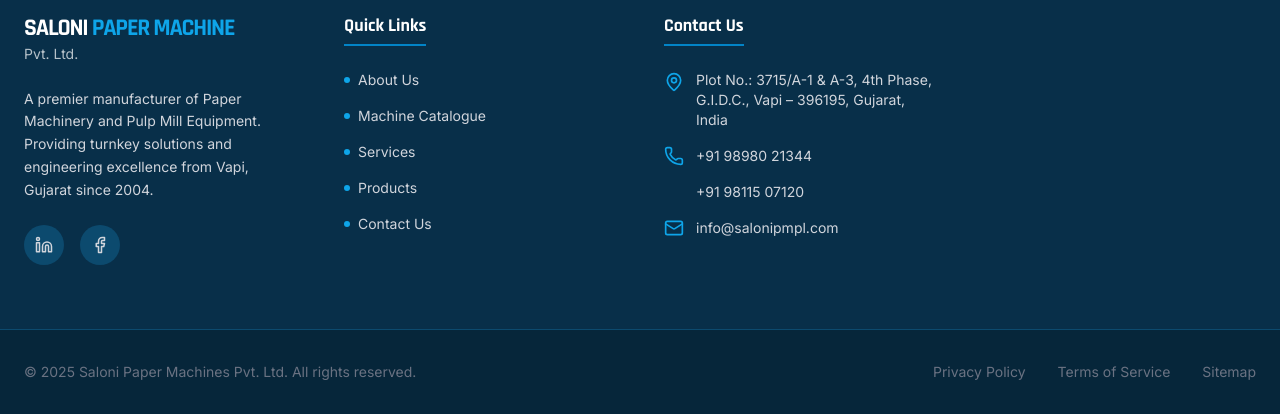
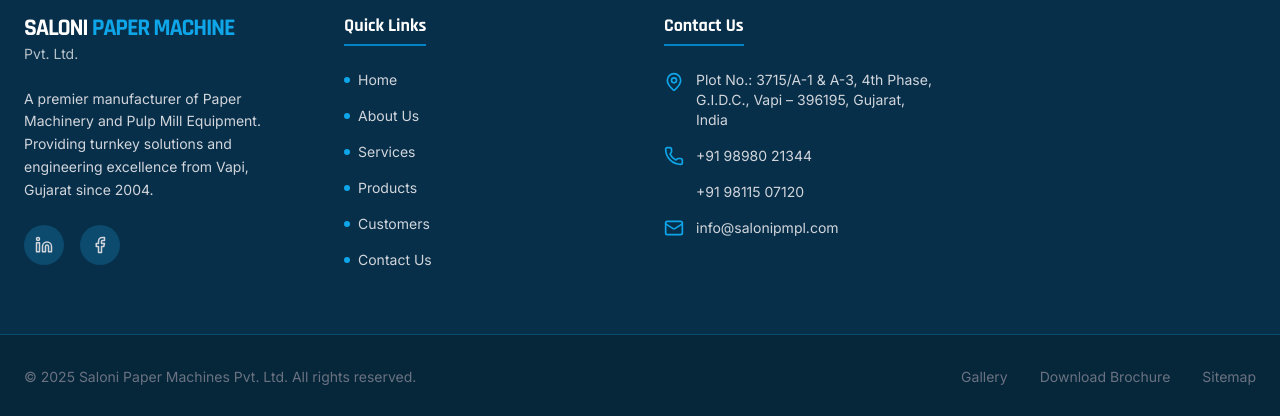
Before and after one commit to mehrapriyank/spm_website, a React (Vite) app: page / in a window 1280 px wide. Shown: the part 6750-7166 px from the top of the page. Built offline with nearby package versions, Linux system fonts and the light colour scheme.

Commit message:
fixed footer links

```diff
--- a/App.tsx
+++ b/App.tsx
@@ -107,7 +107,7 @@
         )}
       </main>
 
-      <Footer />
+      <Footer onNavigate={handleNavigate} />
     </div>
   );
 }
--- a/components/Footer.tsx
+++ b/components/Footer.tsx
@@ -1,8 +1,31 @@
 import React from 'react';
 import { APP_NAME, CONTACT_INFO } from '../constants';
-import { Facebook, Twitter, Linkedin, Instagram, MapPin, Phone, Mail } from 'lucide-react';
+import { Facebook, Linkedin, MapPin, Phone, Mail } from 'lucide-react';
 
-export const Footer: React.FC = () => {
+interface FooterProps {
+  onNavigate: (view: string) => void;
+}
+
+const footerLinks = [
+  { label: 'Home', view: 'home' },
+  { label: 'About Us', view: 'about' },
+  { label: 'Services', view: 'services' },
+  { label: 'Products', view: 'products' },
+  { label: 'Customers', view: 'customers' },
+  { label: 'Contact Us', view: 'contact' },
+];
+
+const secondaryLinks = [
+  { label: 'Gallery', view: 'gallery' },
+  { label: 'Download Brochure', view: 'brochure' },
+];
+
+export const Footer: React.FC<FooterProps> = ({ onNavigate }) => {
+  const handleNavClick = (event: React.MouseEvent<HTMLAnchorElement>, view: string) => {
+    event.preventDefault();
+    onNavigate(view);
+  };
+
   return (
     <footer className="bg-brand-950 text-white border-t border-brand-900">
       <div className="container mx-auto px-6 py-16">
@@ -16,10 +39,10 @@
               A premier manufacturer of Paper Machinery and Pulp Mill Equipment. Providing turnkey solutions and engineering excellence from Vapi, Gujarat since 2004.
             </p>
             <div className="flex space-x-4">
-              <a href="#" className="w-10 h-10 rounded-full bg-brand-900 flex items-center justify-center hover:bg-brand-600 transition-all duration-300 text-gray-300 hover:text-white hover:-translate-y-1">
+              <a href="https://www.linkedin.com/company/salonipmpl" target="_blank" rel="noreferrer" aria-label="Saloni Paper Machines on LinkedIn" className="w-10 h-10 rounded-full bg-brand-900 flex items-center justify-center hover:bg-brand-600 transition-all duration-300 text-gray-300 hover:text-white hover:-translate-y-1">
                 <Linkedin size={18} />
               </a>
-              <a href="#" className="w-10 h-10 rounded-full bg-brand-900 flex items-center justify-center hover:bg-brand-600 transition-all duration-300 text-gray-300 hover:text-white hover:-translate-y-1">
+              <a href="https://www.facebook.com/salonipmpl" target="_blank" rel="noreferrer" aria-label="Saloni Paper Machines on Facebook" className="w-10 h-10 rounded-full bg-brand-900 flex items-center justify-center hover:bg-brand-600 transition-all duration-300 text-gray-300 hover:text-white hover:-translate-y-1">
                 <Facebook size={18} />
               </a>
             </div>
@@ -29,11 +52,13 @@
           <div>
             <h4 className="text-lg font-heading font-bold mb-6 text-white border-b-2 border-brand-600 inline-block pb-1">Quick Links</h4>
             <ul className="space-y-4 text-sm text-gray-300">
-              <li><a href="#about" className="hover:text-brand-400 transition-colors flex items-center"><span className="w-1.5 h-1.5 bg-brand-500 rounded-full mr-2"></span>About Us</a></li>
-              <li><a href="#products" className="hover:text-brand-400 transition-colors flex items-center"><span className="w-1.5 h-1.5 bg-brand-500 rounded-full mr-2"></span>Machine Catalogue</a></li>
-              <li><a href="#services" className="hover:text-brand-400 transition-colors flex items-center"><span className="w-1.5 h-1.5 bg-brand-500 rounded-full mr-2"></span>Services</a></li>
-              <li><a href="#products" className="hover:text-brand-400 transition-colors flex items-center"><span className="w-1.5 h-1.5 bg-brand-500 rounded-full mr-2"></span>Products</a></li>
-              <li><a href="#contact" className="hover:text-brand-400 transition-colors flex items-center"><span className="w-1.5 h-1.5 bg-brand-500 rounded-full mr-2"></span>Contact Us</a></li>
+              {footerLinks.map((link) => (
+                <li key={link.view}>
+                  <a href={`#${link.view}`} onClick={(event) => handleNavClick(event, link.view)} className="hover:text-brand-400 transition-colors flex items-center">
+                    <span className="w-1.5 h-1.5 bg-brand-500 rounded-full mr-2"></span>{link.label}
+                  </a>
+                </li>
+              ))}
             </ul>
           </div>
 
@@ -71,9 +96,10 @@
             © {new Date().getFullYear()} Saloni Paper Machines Pvt. Ltd. All rights reserved.
           </p>
           <div className="flex space-x-8 mt-4 md:mt-0 text-sm text-gray-500">
-             <a href="#" className="hover:text-brand-400 transition-colors">Privacy Policy</a>
-             <a href="#" className="hover:text-brand-400 transition-colors">Terms of Service</a>
-             <a href="#" className="hover:text-brand-400 transition-colors">Sitemap</a>
+             {secondaryLinks.map((link) => (
+               <a key={link.view} href={`#${link.view}`} onClick={(event) => handleNavClick(event, link.view)} className="hover:text-brand-400 transition-colors">{link.label}</a>
+             ))}
+             <a href="/sitemap.xml" target="_blank" rel="noreferrer" className="hover:text-brand-400 transition-colors">Sitemap</a>
           </div>
         </div>
       </div>
--- a/components/Projects.tsx
+++ /dev/null
@@ -1,62 +0,0 @@
-import React from 'react';
-import { PROJECTS } from '../constants';
-import { SectionTitle } from './SectionTitle';
-import { ArrowRight } from 'lucide-react';
-
-export const Projects: React.FC = () => {
-  return (
-    <section id="projects" className="py-24 bg-gray-900 text-white relative">
-       <div className="absolute inset-0 bg-[radial-gradient(circle_at_top_right,rgba(14,165,233,0.15),transparent_50%)]" />
-
-      <div className="container mx-auto px-6 relative z-10">
-        <div className="flex flex-col md:flex-row justify-between items-end mb-12">
-          <div className="text-left">
-            <span className="block text-sm font-bold tracking-widest uppercase mb-2 text-brand-400">
-              Our Portfolio
-            </span>
-            <h2 className="font-heading text-3xl md:text-4xl font-bold text-white">
-              Featured Projects
-            </h2>
-            <div className="mt-4 h-1 w-20 bg-brand-500 rounded-full" />
-          </div>
-          <a href="#" className="hidden md:flex items-center text-brand-400 hover:text-white transition-colors font-medium mt-4 md:mt-0">
-             View All Projects <ArrowRight className="ml-2 w-4 h-4" />
-          </a>
-        </div>
-
-        <div className="grid grid-cols-1 md:grid-cols-2 lg:grid-cols-4 gap-6">
-          {PROJECTS.map((project) => (
-            <div key={project.id} className="group relative overflow-hidden rounded-xl aspect-[3/4] cursor-pointer shadow-xl">
-              <img
-                src={project.image}
-                alt={project.title}
-                className="absolute inset-0 w-full h-full object-cover transition-transform duration-700 group-hover:scale-110"
-              />
-              {/* Stronger gradient for text readability */}
-              <div className="absolute inset-0 bg-gradient-to-t from-black/95 via-black/50 to-transparent opacity-80 group-hover:opacity-90 transition-opacity duration-300" />
-
-              <div className="absolute bottom-0 left-0 p-8 w-full transform translate-y-4 transition-transform duration-300 group-hover:translate-y-0">
-                <span className="inline-block px-2 py-1 bg-brand-600 text-white text-[10px] font-bold uppercase tracking-widest rounded-sm mb-3">
-                  {project.category}
-                </span>
-                <h3 className="text-xl font-heading font-bold text-white mb-4 leading-snug">
-                  {project.title}
-                </h3>
-                <div className="flex items-center text-brand-400 text-sm font-bold opacity-0 group-hover:opacity-100 transition-opacity duration-300 -translate-x-2 group-hover:translate-x-0">
-                  View Details <ArrowRight className="ml-2 w-3 h-3" />
-                </div>
-              </div>
-            </div>
-          ))}
-        </div>
-
-        <div className="mt-8 text-center md:hidden">
-           <Button variant="outline" className="w-full border-gray-700 text-gray-300">View All Projects</Button>
-        </div>
-      </div>
-    </section>
-  );
-};
-
-// Import Button just for the mobile fallback
-import { Button } from './Button';
--- a/constants.ts
+++ b/constants.ts
@@ -1,5 +1,5 @@
-import { NavItem, Service, Statistic, Project, ContactInfo, Product, GalleryItem, Machine } from './types';
-import { Settings, Factory, Hammer, Leaf, Zap, TrendingUp, Wrench, Users, Recycle, ShieldCheck, LifeBuoy, Cog } from 'lucide-react';
+import { NavItem, Service, Statistic, ContactInfo, Product, GalleryItem, Machine } from './types';
+import { Settings, Factory, Zap, TrendingUp, Wrench, Users, ShieldCheck, Cog } from 'lucide-react';
 
 export const APP_NAME = "Saloni Paper Machine Pvt. Ltd.";
 export const LOGO = "images/logo.png";
```
Also changed, not shown: types.ts (+0 -7 lines), 1 other file (tests, documents, lock files or other folders).
